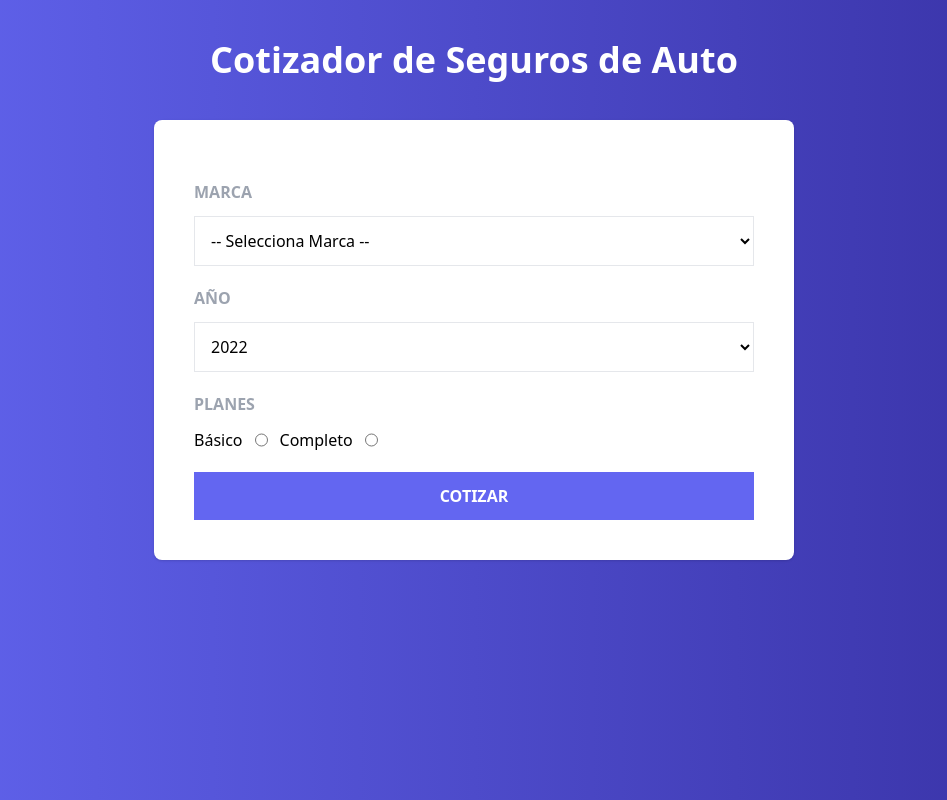
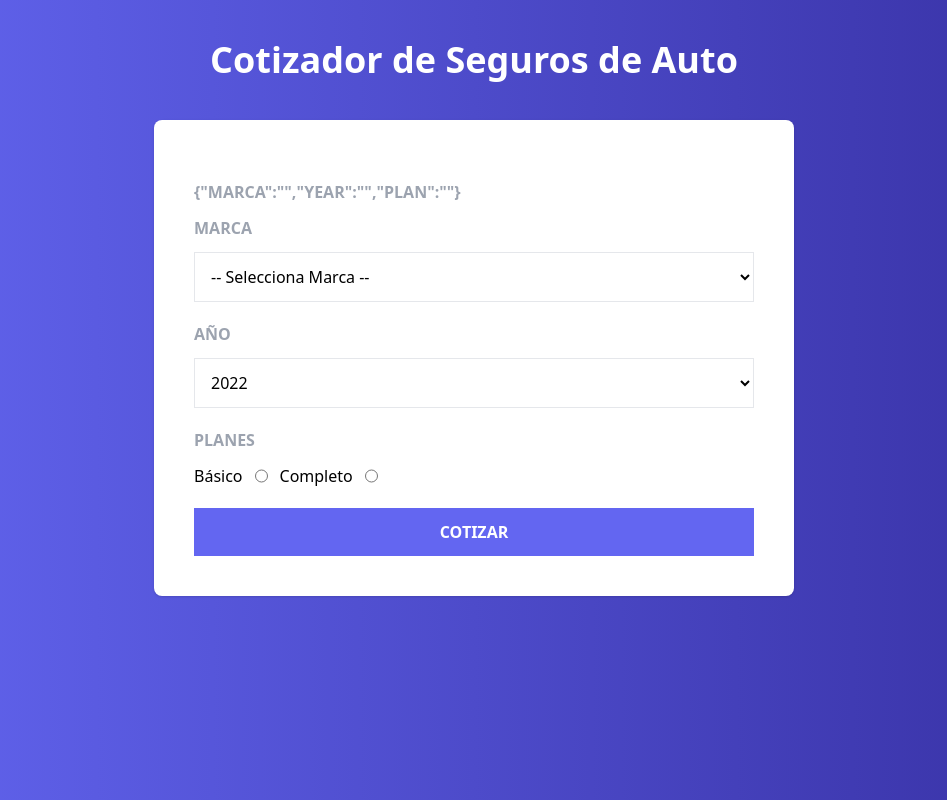
Before and after one commit to zassory/seguros, a React (Vite) app: page / in a window 1280 px wide. Shown: the whole page, without its empty margins (166-1113 px from the left). Built offline with nearby package versions, Linux system fonts and the light colour scheme.

Commit message:
validaciones en formulario, state de error y componente de error

```diff
--- /dev/null
+++ b/src/components/Error.jsx
@@ -0,0 +1,12 @@
+import { useCotizador } from "../hooks/useCotizador";
+
+export const Error = () => {
+
+  const { error } = useCotizador();
+
+  return (
+    <div className="border text-center border-red-400 bg-red-100 text-red-700">
+        <p>{ error }</p>
+    </div>
+  )
+}
--- a/src/components/Formulario.jsx
+++ b/src/components/Formulario.jsx
@@ -1,16 +1,34 @@
 import { Fragment } from 'react';
 import { MARCAS , YEARS , PLANES } from '../constants';
 import { useCotizador } from '../hooks/useCotizador';
+import { Error } from "../components";
 
 export const Formulario = () => {
 
-  const { datos , handleChangeDatos } = useCotizador();
+  const { datos , handleChangeDatos , error , setError } = useCotizador();
+
+  const handleSubmit = e => {
+    e.preventDefault();
+
+    if(Object.values(datos).includes('')){
+        setError('Todos los campos son obligatorios');
+        return;
+    }
+    setError('');
+
+    //TODO : Cotizar
+  }
 
   return (
     <>
-
-        <form>
+        {error && <Error />}
+        <form
+            onSubmit={handleSubmit}
+        >
             <div className="my-5">
+                <label className="block mb-3 font-bold text-gray-400 uppercase">
+                    { JSON.stringify(datos) }
+                </label>
                 <label className="block mb-3 font-bold text-gray-400 uppercase">
                     Marca
                 </label>
--- a/src/components/index.js
+++ b/src/components/index.js
@@ -1,4 +1,5 @@
 
 
 export * from './AppSeguro';
+export * from './Error';
 export * from './Formulario';
--- a/src/context/CotizadorProvider.jsx
+++ b/src/context/CotizadorProvider.jsx
@@ -8,15 +8,14 @@
         marca: '',
         year: '',
         plan: '',
-    })
+    });
+    const [error,setError] = useState('');
 
     const handleChangeDatos = e => {
          setDatos({
              ...datos,
              [e.target.name]: e.target.value
-         })
-        // console.log(e.target.name);
-        // console.log(e.target.value);
+         });
     }
 
 
@@ -24,7 +23,9 @@
         <CotizadorContext.Provider
             value={{
                 datos,
-                handleChangeDatos
+                handleChangeDatos,
+                error,
+                setError
             }}
         >
             { children }
```
